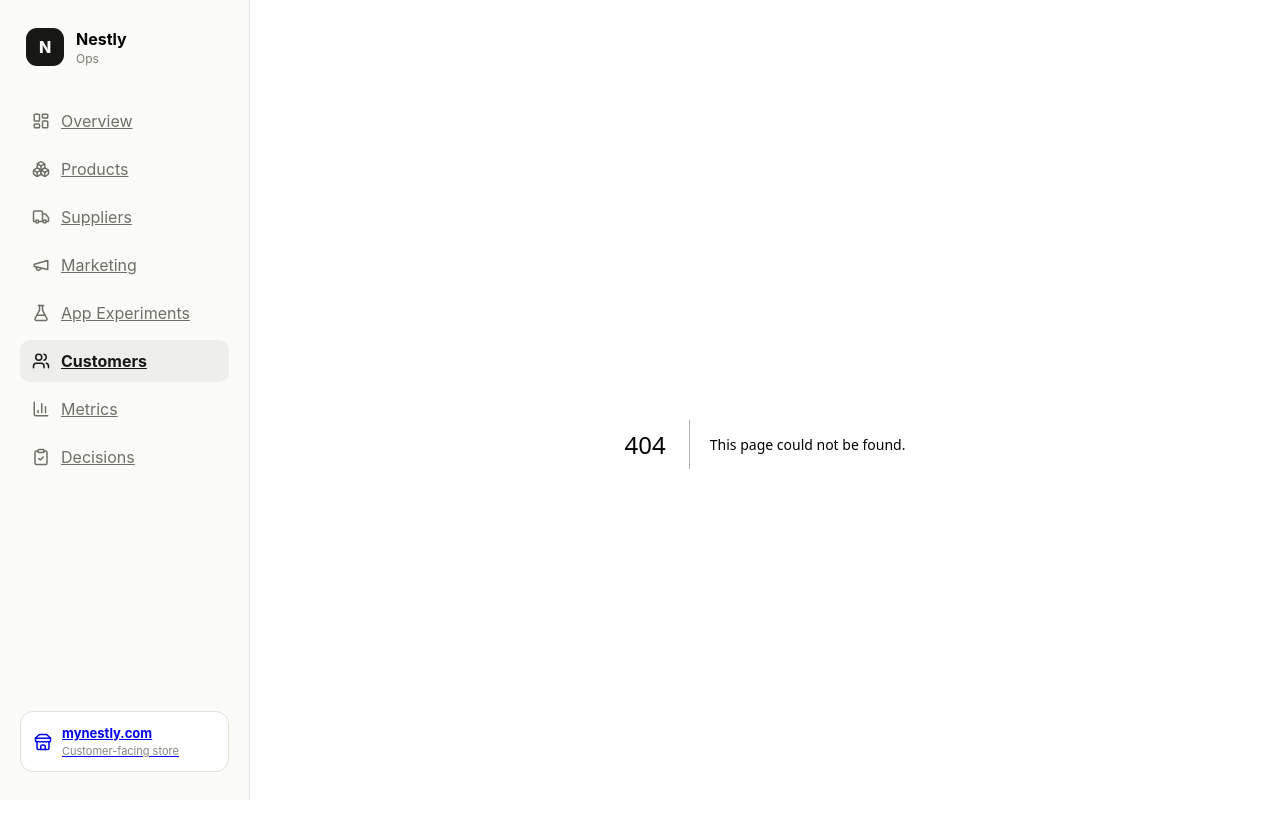
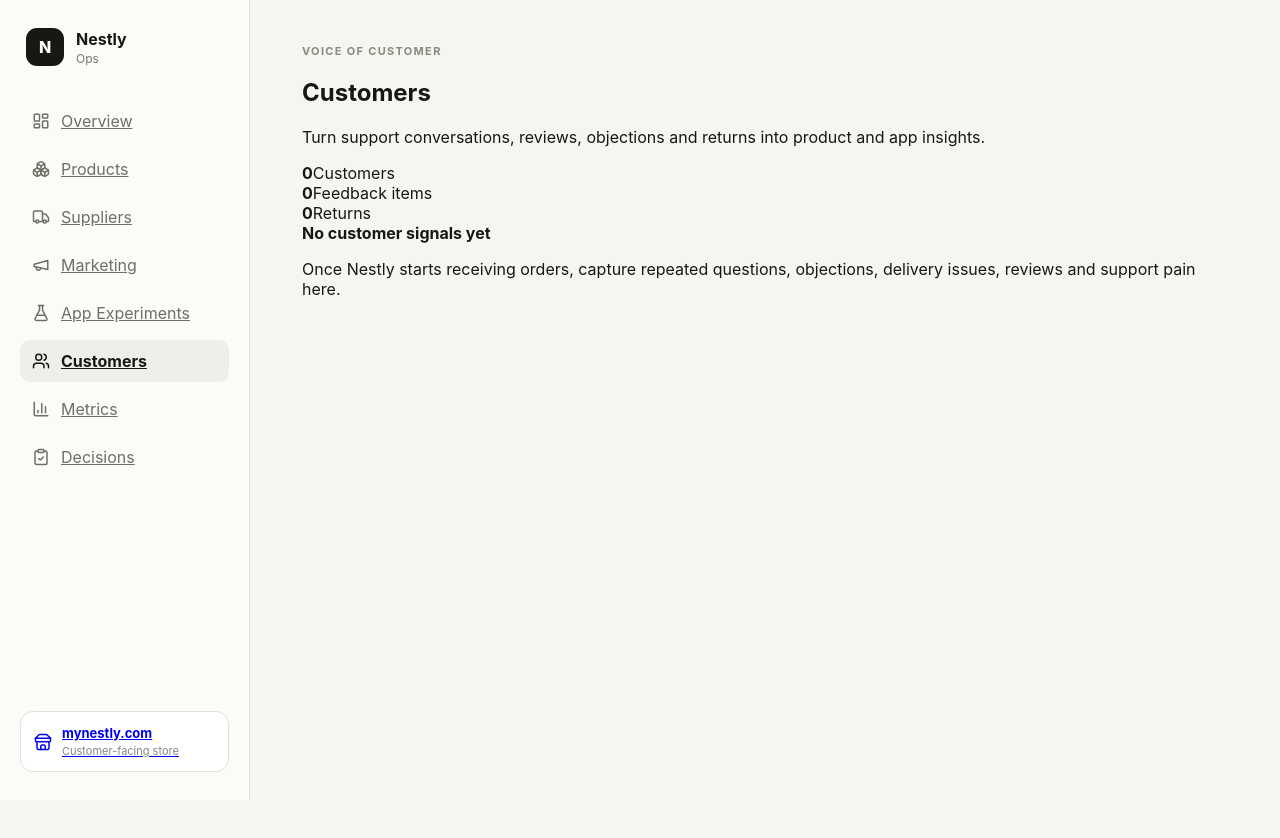
Before and after one commit to hifazlerabbi/nestly-ops, a Next.js app: page /customers in a window 1280 px wide. Before the commit this address had no page. Shown: the top 838 px of the page. After the commit the page ends 800 px from the top, so only its background shows below. Built offline with nearby package versions, Linux system fonts and the light colour scheme.

Commit message:
Add customer insights page

```diff
--- /dev/null
+++ b/app/customers/page.tsx
@@ -0,0 +1,11 @@
+import { EmptyState, PageHeader } from "../components";
+
+export default function CustomersPage() {
+  return (
+    <>
+      <PageHeader eyebrow="Voice of Customer" title="Customers" copy="Turn support conversations, reviews, objections and returns into product and app insights." />
+      <div className="metricsMini"><div><strong>0</strong><span>Customers</span></div><div><strong>0</strong><span>Feedback items</span></div><div><strong>0</strong><span>Returns</span></div></div>
+      <EmptyState title="No customer signals yet" copy="Once Nestly starts receiving orders, capture repeated questions, objections, delivery issues, reviews and support pain here." />
+    </>
+  );
+}
```
